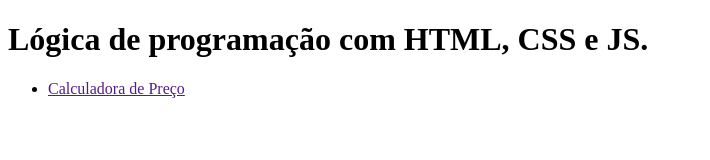
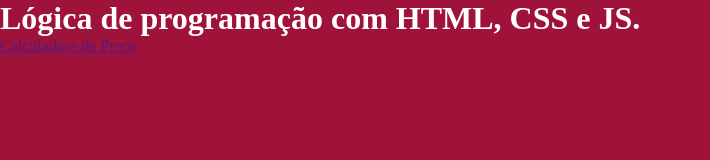
Before and after one commit to uyrn3/atividade11, a plain HTML site: page index.html in a window 1280 px wide. Shown: the whole page, without its empty margins (0-710 px from the left). Drawn offline with Linux system fonts and the light colour scheme.

Commit message:
style: css reset and background change

```diff
--- a/index.html
+++ b/index.html
@@ -3,6 +3,7 @@
 <head>
     <meta charset="UTF-8">
     <meta name="viewport" content="width=device-width, initial-scale=1.0">
+    <link rel="stylesheet" href="style.css">
     <title>Atv11</title>
 </head>
 <body>
--- a/style.css
+++ b/style.css
@@ -0,0 +1,15 @@
+* {
+    margin: 0;
+    padding: 0;
+    box-sizing: border-box;
+}
+
+:root {
+    --main-background: #9f1239;
+    --text-color: #fff;
+}
+
+body {
+    background: var(--main-background);
+    color: var(--text-color);
+}
```
